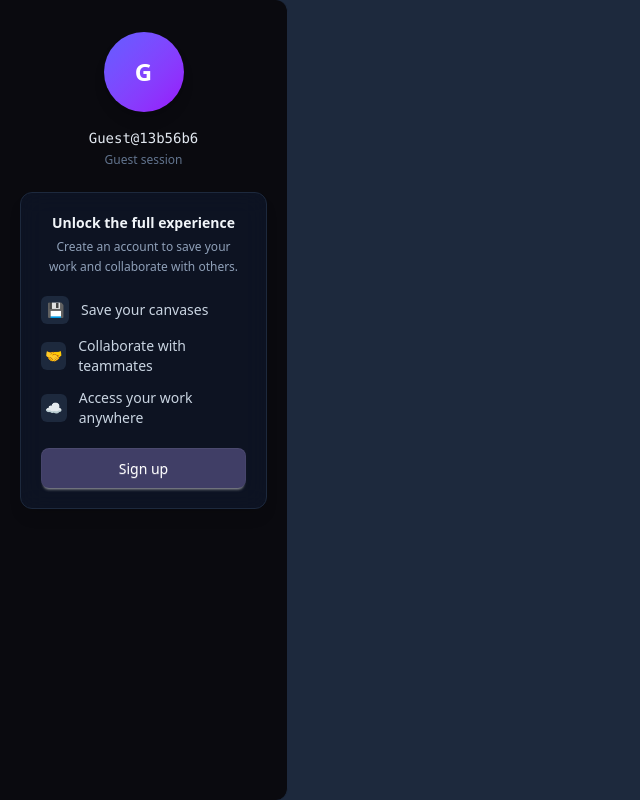
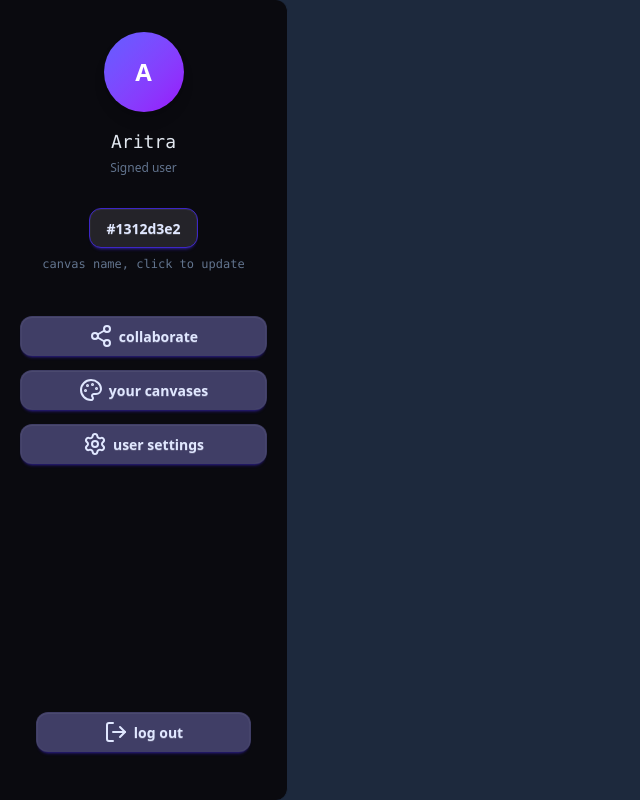
Before and after one commit to Aritra640/Sketcha, a Next.js app in the folder apps/sketcha/: page /demo_modals in a window 1280 px wide. Both pictures are taken after a click on the button 47 px from the left and 46 px from the top of the page. Shown: the whole page, without its empty margins (0-640 px from the left). Built offline with nearby package versions, Linux system fonts and the light colour scheme.

Commit message:
ui changes

```diff
--- /dev/null
+++ b/apps/sketcha/components/menu/current_canvas/canvas_details.tsx
@@ -0,0 +1,85 @@
+"use client";
+
+import { atom, useAtom } from "jotai";
+import { canvasDataAtom } from "../../../store/state/state";
+import { useRef } from "react";
+import { CanvasData } from "../../../store/types/canvas";
+
+const canvasNameAtom = atom<boolean>(false);
+
+function CanvasNameModal() {
+  const [canvas, setCanvas] = useAtom(canvasDataAtom);
+  const [modal, setModal] = useAtom(canvasNameAtom);
+  const canvasNameRef = useRef<HTMLInputElement>(null);
+
+  function UpdateCanvasName() {
+    if (!canvasNameRef.current) return;
+
+    const newCanvasName = canvasNameRef.current.value.trim();
+    const newCanvas: CanvasData = {
+      name: newCanvasName,
+      id: canvas.id,
+    };
+    setCanvas(newCanvas);
+
+    setModal(false);
+  }
+
+  if (!modal) return null;
+
+  return (
+    <div
+      className="fixed inset-0 z-[60] flex items-center justify-center bg-black/40 backdrop-blur-sm animate-in fade-in duration-200"
+      onClick={() => setModal(false)}
+    >
+      <div
+        onClick={(e) => e.stopPropagation()}
+        className="relative w-full max-w-md mx-4 rounded-2xl bg-menu shadow-2xl border border-white/10 p-6 animate-in zoom-in-95 duration-200"
+      >
+        <div className="mb-4">
+          <h2 className="text-xl flex justify-center font-semibold text-white">
+            Canvas Details
+          </h2>
+          <p className="text-sm flex justify-center text-gray-400 mt-1">
+            Update current canvas details
+          </p>
+        </div>
+
+        <div className="text-sm text-gray-300 leading-relaxed flex justify-center">
+          <input
+            ref={canvasNameRef}
+            type="text"
+            placeholder="Type here"
+            className="input text-center"
+          />
+        </div>
+
+        <div className="mt-6 flex justify-center items-center">
+          <button
+            onClick={UpdateCanvasName}
+            className="px-4 py-2 cursor-pointer rounded-lg bg-primary text-white hover:opacity-90 transition"
+          >
+            Submit
+          </button>
+        </div>
+      </div>
+    </div>
+  );
+}
+
+export function CurrentCanvasInformation() {
+  const [canvas] = useAtom(canvasDataAtom);
+  const [, setMenu] = useAtom(canvasNameAtom);
+
+  return (
+    <div className="">
+      <CanvasNameModal />
+      <button
+        className="btn rounded-xl btn-primary hover:bg-collab bg-menu"
+        onClick={() => setMenu(true)}
+      >
+        {canvas.name}
+      </button>
+    </div>
+  );
+}
--- /dev/null
+++ b/apps/sketcha/components/menu/menu_feature_menu/menu_feature_button.tsx
@@ -0,0 +1,12 @@
+interface MenuFeatureInterface {
+  name: string;
+  icon: any;
+  onClick?: () => void;
+}
+
+export function MenuFeature({name, icon, onClick}: MenuFeatureInterface) {
+
+  return <button className="w-full border-transparent rounded-xl btn btn-primary bg-selectedtool hover:bg-collab" onClick={onClick}>
+    {icon} {name}
+  </button>
+}
--- a/apps/sketcha/components/menu/menucontent.tsx
+++ b/apps/sketcha/components/menu/menucontent.tsx
@@ -3,6 +3,8 @@
 import { useAtom } from "jotai";
 import { menuAtom, userDataAtom, userModeAtom } from "../../store/state/state";
 import { AuthButton } from "../auth/button";
+import { SignedMenuContent } from "./signed_menu_content";
+import { CurrentCanvasInformation } from "./current_canvas/canvas_details";
 
 function Avatar({ letter }: { letter: string }) {
   return (
@@ -27,11 +29,13 @@ function Feature({ icon, text }: { icon: string; text: string }) {
 }
 
 function CloseMenu() {
-
   const [menu, setMenu] = useAtom(menuAtom);
 
   return (
-    <button onClick={() => setMenu(!menu)} className="btn bg-selectedtool hover:bg-collab text-white rounded-xl md:hidden">
+    <button
+      onClick={() => setMenu(!menu)}
+      className="btn bg-selectedtool hover:bg-collab text-white rounded-xl md:hidden"
+    >
       Close
     </button>
   );
@@ -40,7 +44,6 @@ function CloseMenu() {
 function GuestUserAdvertisement() {
   return (
     <div className="w-full pt-5 mt-6 rounded-xl border border-slate-800 bg-slate-900/70 backdrop-blur-md p-5 shadow-lg hover:border-slate-700 transition">
-      {/* Header */}
       <div className="mb-5">
         <h2 className="text-sm text-center font-semibold text-slate-100">
           Unlock the full experience
@@ -51,7 +54,6 @@ function GuestUserAdvertisement() {
         </p>
       </div>
 
-      {/* Features */}
       <div className="flex flex-col gap-3 mb-5">
         <Feature icon="💾" text="Save your canvases" />
 
@@ -60,7 +62,6 @@ function GuestUserAdvertisement() {
         <Feature icon="☁️" text="Access your work anywhere" />
       </div>
 
-      {/* CTA */}
       <AuthButton />
     </div>
   );
@@ -74,18 +75,34 @@ export function MenuContent() {
   const username = isGuest ? userData.GuestName : userData.name;
 
   return (
-    <div className="w-full px-5 py-8 flex flex-col items-center">
+    <div className="w-full h-full px-5 py-8 flex flex-col items-center">
       <Avatar letter={username?.[0]?.toUpperCase() ?? "U"} />
 
-      <div className="mt-4 text-sm font-mono text-slate-200">{username}</div>
+      <div className="mt-4 text-lg font-mono text-slate-200">{username}</div>
 
       {isGuest && (
         <span className="text-xs text-slate-500 mt-1">Guest session</span>
       )}
+      {!isGuest && (
+        <span className="text-xs text-slate-500 mt-1">Signed user</span>
+      )}
 
       {isGuest && <GuestUserAdvertisement />}
+      {!isGuest && (
+        <div className="pt-8 w-full">
+          <div className="w-full flex justify-center items-center">
+            <CurrentCanvasInformation />
+          </div>
+          <div className="p-2 text-xs text-center font-mono text-slate-500">
+            canvas name, click to update
+          </div>
+        </div>
+      )}
+      {!isGuest && <SignedMenuContent />}
 
-      <div className="md:hidden pt-20"><CloseMenu /></div>
+      <div className="md:hidden pt-20">
+        <CloseMenu />
+      </div>
     </div>
   );
 }
--- /dev/null
+++ b/apps/sketcha/components/menu/signed_menu_content.tsx
@@ -0,0 +1,34 @@
+import { useAtom } from "jotai";
+import { userDataAtom } from "../../store/state/state";
+import { MenuFeature } from "./menu_feature_menu/menu_feature_button";
+import { LogOut, Paintbrush2, Palette, Settings, Share2 } from "lucide-react";
+
+export function SignedMenuContent() {
+  const [user] = useAtom(userDataAtom);
+  const isSigned = user.isGuest;
+
+  if (isSigned == false) return null;
+
+  return (
+    <div className="w-full h-full flex flex-col justify-between">
+      <div className="w-full">
+        <br />
+        <div className="pt-3 w-full">
+          <MenuFeature name="collaborate" icon={<Share2 />} />
+        </div>
+        <div className="pt-3.5 w-full">
+          <MenuFeature name="your canvases" icon={<Palette />} />
+        </div>
+        <div className="pt-3.5 w-full">
+          <MenuFeature name="user settings" icon={<Settings />} />
+        </div>
+      </div>
+
+      <div className="w-full">
+        <div className="w-full p-4">
+          <MenuFeature name="log out" icon={<LogOut />} />
+        </div>
+      </div>
+    </div>
+  );
+}
--- a/apps/sketcha/store/state/state.tsx
+++ b/apps/sketcha/store/state/state.tsx
@@ -3,6 +3,7 @@ import { toolTypes } from "../types/toolTypes";
 import { Shapes } from "../types/shapes/shapeProps";
 import { UserDataType } from "../types/user";
 import { GetGuestName } from "../../utils/guest";
+import { CanvasData } from "../types/canvas";
 
 export const toolAtom = atom<toolTypes>("none");
 export const lockAtom = atom<true | false>(false);
@@ -13,10 +14,17 @@ export const themeAtom = atom<"dark" | "bright">("dark");
 export const drawnAtom = atom<Shapes[]>([]);
 
 export const selectedIdAtom = atom<string | null>(null);
-export const userModeAtom = atom<"signed" | "guest">("guest");
+export const userModeAtom = atom<"signed" | "guest">("signed");
 
 const sampleUserData: UserDataType = {
   isGuest: true,
   GuestName: GetGuestName(),
+  name: "Aritra",
 };
 export const userDataAtom = atom<UserDataType>(sampleUserData);
+
+const sampleCanvasData: CanvasData = {
+  name: "#1312d3e2",
+};
+
+export const canvasDataAtom = atom<CanvasData>(sampleCanvasData);
--- /dev/null
+++ b/apps/sketcha/store/types/canvas.tsx
@@ -0,0 +1,4 @@
+export type CanvasData = {
+  id? : string;
+  name?: string;
+}
```
